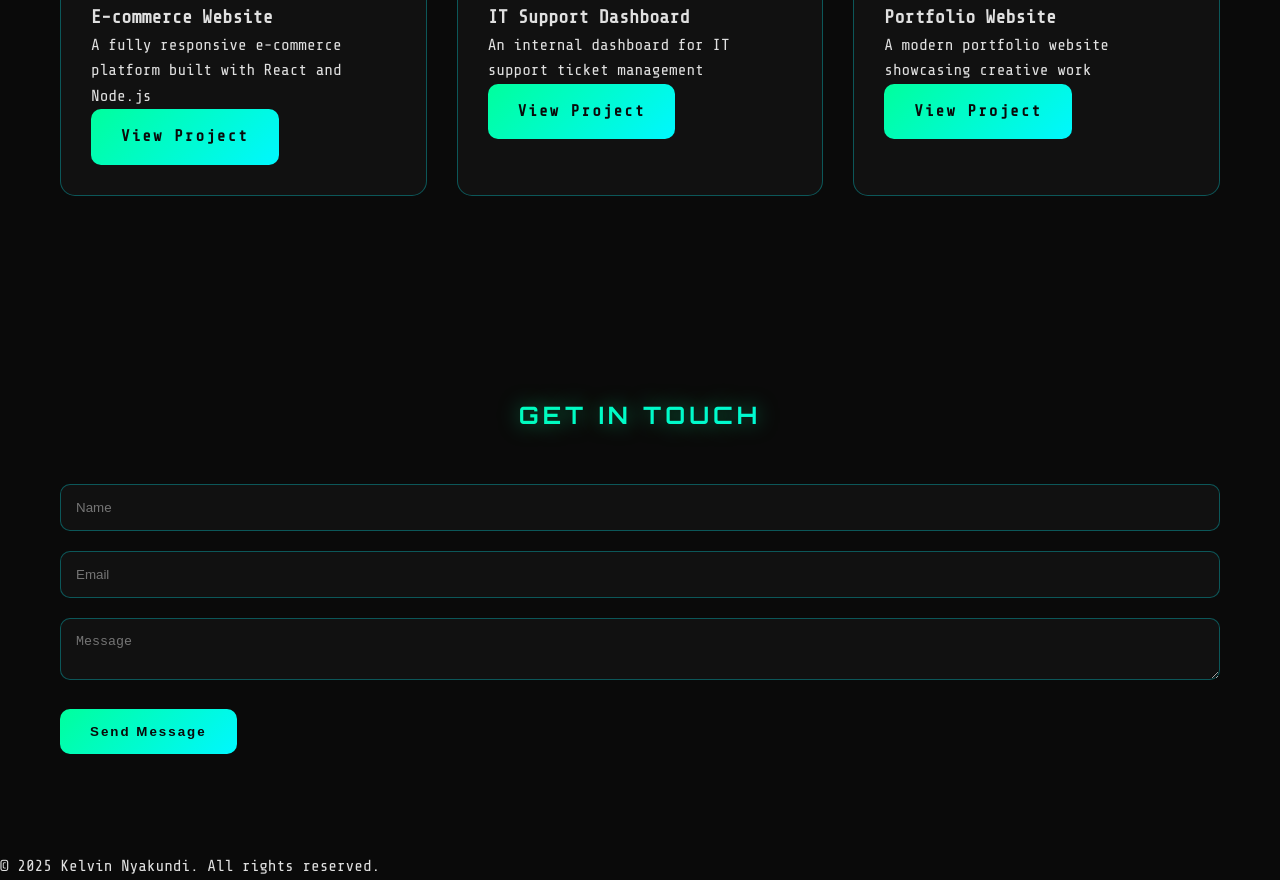
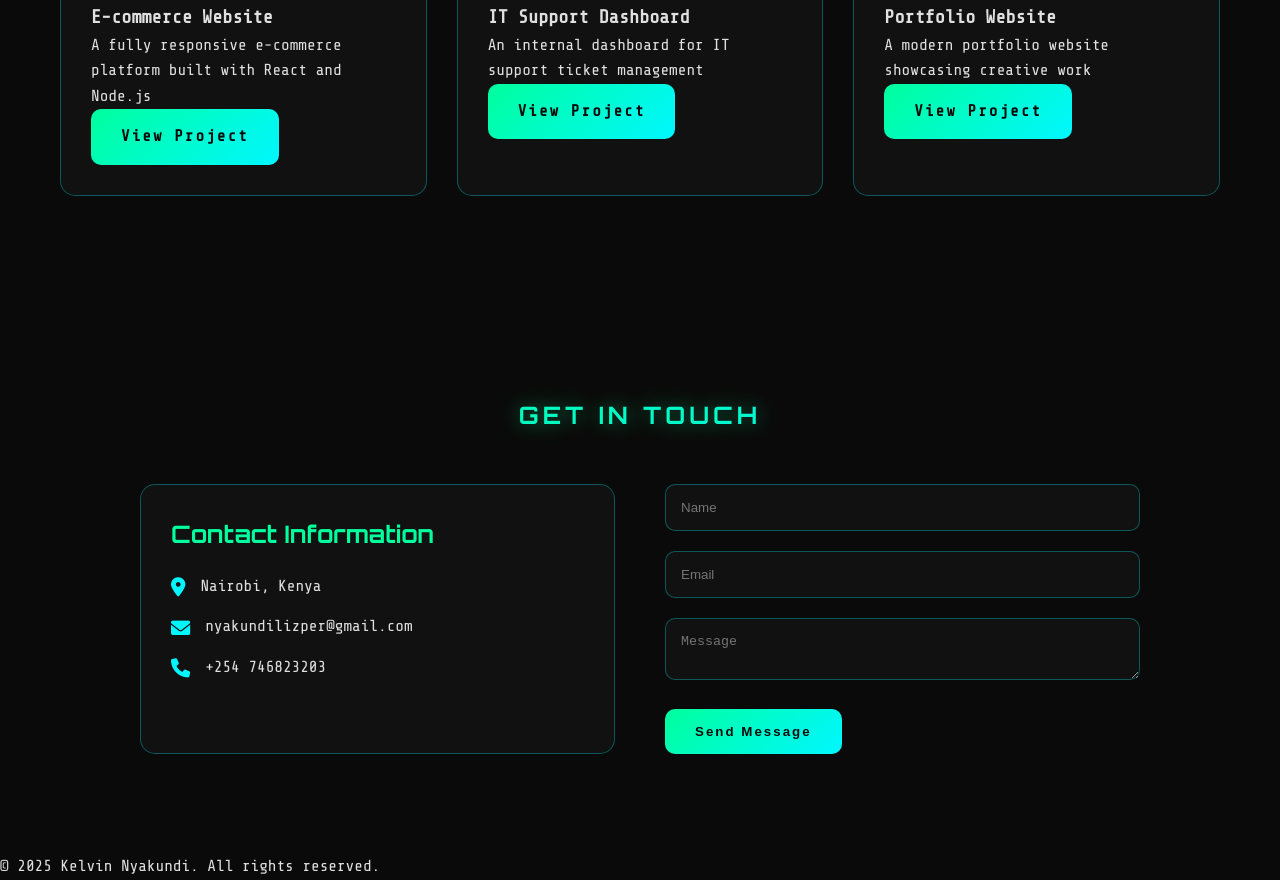
Before and after one commit to KelvinTaii/portfolio, a plain HTML site: page index.html in a window 1280 px wide. Shown: the part 2521-3401 px from the top of the page. Drawn offline with nearby package versions, Linux system fonts and the light colour scheme.

Commit message:
Updated contact section to include address, tel and email

```diff
--- a/index.html
+++ b/index.html
@@ -135,6 +135,14 @@
     <section id="contact" class="section">
         <h2 class="section-title tech-font">Get In Touch</h2>
         <div class="contact-content">
+            <div class="contact-info">
+                <div class="contact-details">
+                    <h3>Contact Information</h3>
+                    <p><i class="fas fa-map-marker-alt"></i> Nairobi, Kenya</p>
+                    <p><i class="fas fa-envelope"></i> <a href="mailto:your.nyakundilizper@gmail.com">nyakundilizper@gmail.com</a></p>
+                    <p><i class="fas fa-phone"></i> <a href="tel:+254746823203">+254 746823203</a></p>
+                </div>
+            </div>
             <form id="contact-form">
                 <div class="form-group">
                     <input type="text" placeholder="Name" required>
--- a/styles.css
+++ b/styles.css
@@ -301,3 +301,61 @@ nav {
         padding: 60px 20px;
     }
 }
+
+/* Contact section styles */
+.contact-content {
+    display: grid;
+    grid-template-columns: 1fr 1fr;
+    gap: 50px;
+    max-width: 1000px;
+    margin: 0 auto;
+}
+
+.contact-info {
+    background: rgba(255, 255, 255, 0.03);
+    padding: 30px;
+    border-radius: 15px;
+    border: var(--border);
+    transition: var(--transition);
+}
+
+.contact-info:hover {
+    transform: translateY(-5px);
+    box-shadow: var(--glow);
+}
+
+.contact-details h3 {
+    color: var(--primary);
+    margin-bottom: 20px;
+    font-size: 1.5rem;
+    font-family: 'Orbitron', sans-serif;
+}
+
+.contact-details p {
+    margin-bottom: 15px;
+    display: flex;
+    align-items: center;
+    gap: 15px;
+}
+
+.contact-details i {
+    color: var(--accent);
+    font-size: 1.2rem;
+}
+
+.contact-details a {
+    color: var(--text);
+    text-decoration: none;
+    transition: var(--transition);
+}
+
+.contact-details a:hover {
+    color: var(--primary);
+}
+
+@media (max-width: 768px) {
+    .contact-content {
+        grid-template-columns: 1fr;
+        gap: 30px;
+    }
+}
```
